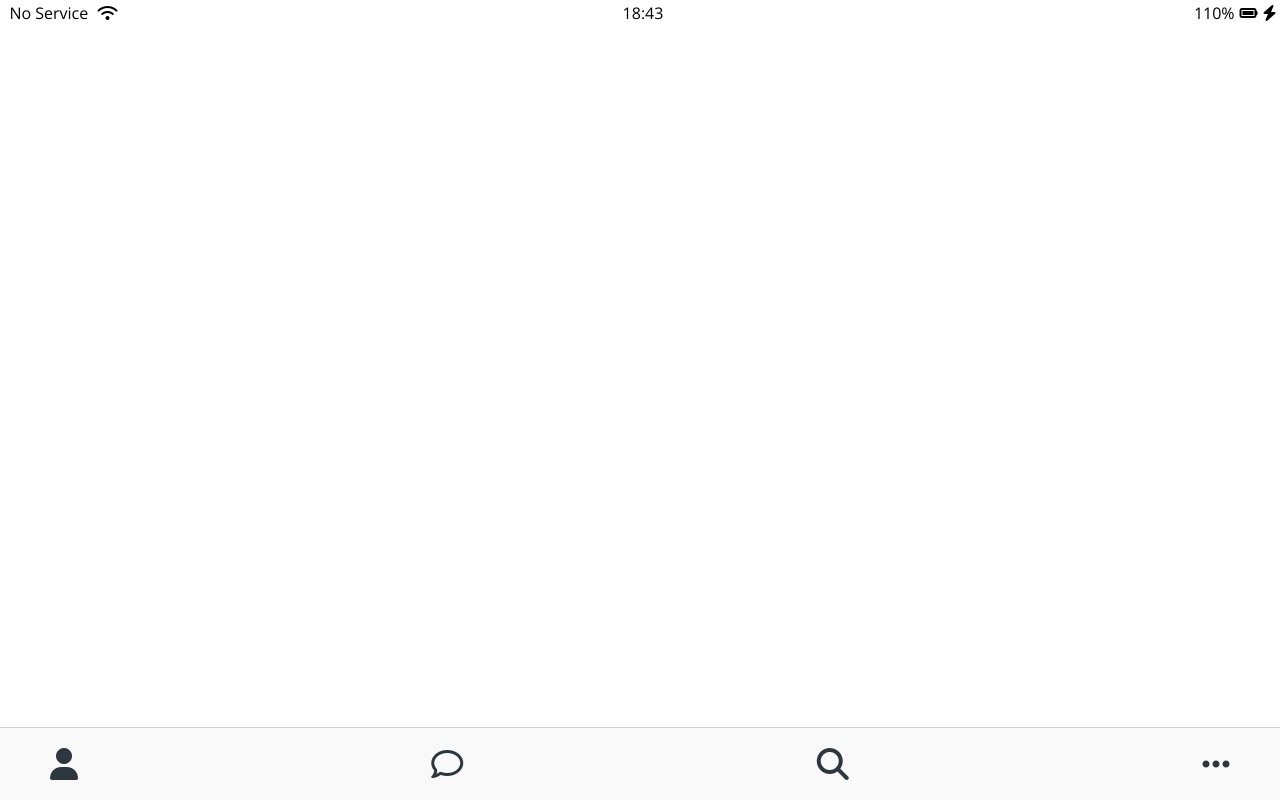
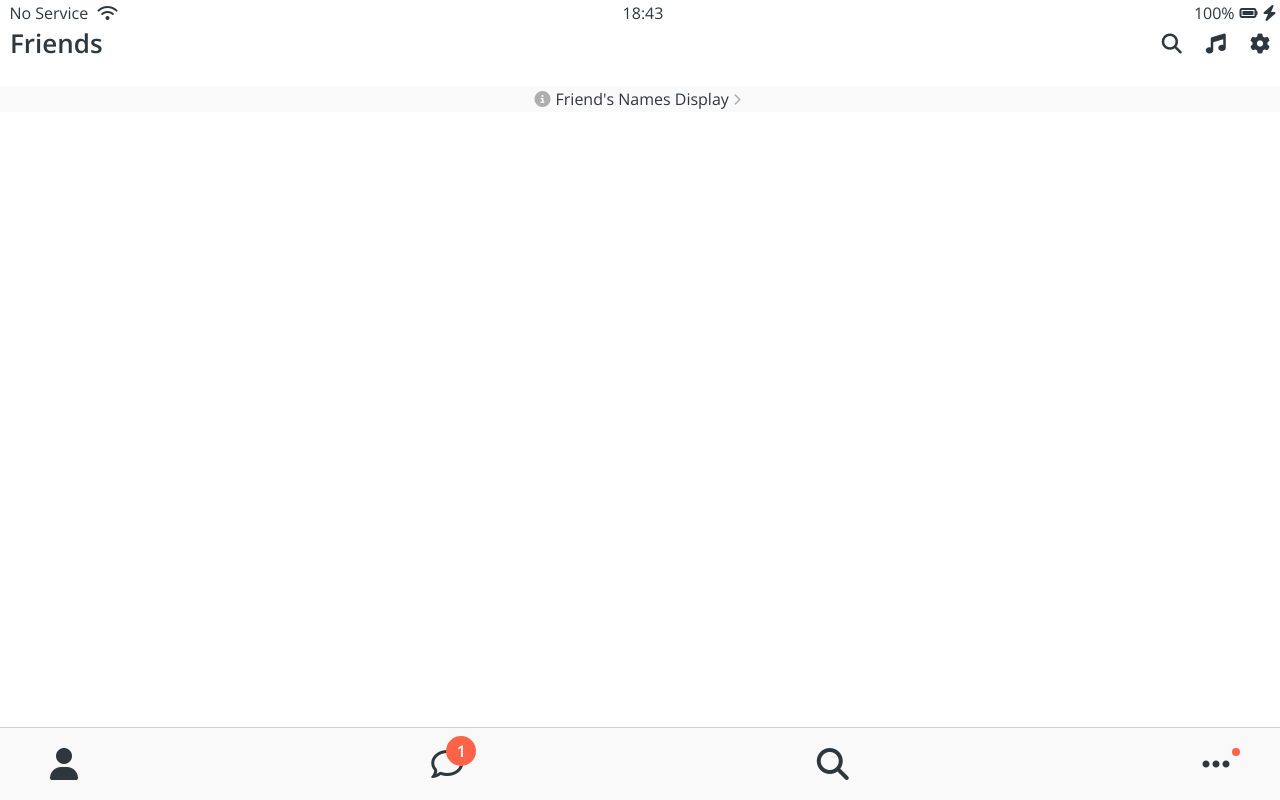
Before and after one commit to wkdrhkdwls/Kakao_clone, a plain HTML site: page friends.html in a window 1280 px wide. Drawn offline with nearby package versions, Linux system fonts and the light colour scheme.

Commit message:
12.02 middle

```diff
--- a/css/components/nav-bar.css
+++ b/css/components/nav-bar.css
@@ -14,5 +14,31 @@
 }
 
 .nav__link {
+  position: relative;
   color: #2e363e;
 }
+
+.nav__notification {
+  background-color: tomato;
+  width: 30px;
+  height: 30px;
+  border-radius: 15px;
+  display: flex;
+  justify-content: center;
+  align-items: center;
+  color: white;
+  font-weight: 600;
+  position: absolute;
+  left: 15px;
+  bottom: 15px;
+}
+
+.nav__circle {
+  background-color: tomato;
+  width: 8px;
+  height: 8px;
+  border-radius: 4px;
+  display: flex;
+  position: absolute;
+  left: 30px;
+}
--- /dev/null
+++ b/css/components/screen-header.css
@@ -0,0 +1,15 @@
+.screen-header {
+  display: flex;
+  justify-content: space-between;
+  align-items: center;
+  padding: 30px 10px;
+}
+
+.screen-header__title {
+  font-size: 26px;
+  font-weight: 600;
+}
+
+.screen-header__icons span {
+  margin-left: 20px;
+}
--- /dev/null
+++ b/css/screens/friends.css
@@ -0,0 +1,13 @@
+#friends-display-link {
+  position: relative;
+  text-align: center;
+  display: block;
+  background-color: #fafafa;
+  padding: 5px 0px;
+  align-items: center;
+}
+
+#friends-display-link i {
+  padding-right: 5px;
+  color: rgba(0, 0, 0, 0.3);
+}
--- a/css/styles.css
+++ b/css/styles.css
@@ -5,9 +5,12 @@
 /*Components*/
 @import "components/status-bar.css";
 @import "components/nav-bar.css";
+@import "components/screen-header.css";
 /*Screens*/
 @import "screens/login.css";
+@import "screens/friends.css";
 
 body {
   font-family: "Open Sans", sans-serif;
+  color: #2e363e;
 }
--- a/friends.html
+++ b/friends.html
@@ -19,21 +19,43 @@
       <span> 18:43</span>
     </div>
     <div class="status-bar__column">
-      <span>110%</span>
+      <span>100%</span>
       <i class="fas fa-battery-full"></i>
       <i class="fas fa-bolt"></i>
     </div>
   </div>
 
+  <header class="screen-header">
+    <h1 class="screen-header__title">Friends</h1>
+    <div class="screen-header__icons">
+      <span><i class="fas fa-search fa-lg"></i></span>
+      <span><i class="fas fa-music fa-lg"></i></span>
+      <span><i class="fas fa-cog fa-lg"></i></span>
+    </div>
+  </header>
+
+<a id="friends-display-link">
+  <i class="fas fa-info-circle"></i>Friend's Names Display
+  <i class="fas fa-chevron-right fa-xs"></i>
+</a>
+
   <nav class="nav">
     <ul class="nav__list">
-      <li class="nav__btn"><a class="nav__link" href="friends.html"><i class="fas fa-user fa-2x"></i></a>
+      <li class="nav__btn"><a class="nav__link" href="friends.html">
+        <i class="fas fa-user fa-2x"></i>
+      </a>
       </li>
-      <li class="nav__btn"><a class="nav__link" href="#"><i class="far fa-comment fa-2x"></i></a>
+      <li class="nav__btn"><a class="nav__link" href="#">
+        <span class="nav__notification">1</span>
+        <i class="far fa-comment fa-2x"></i>
+      </a>
       </li>
       <li class="nav__btn"><a class="nav__link" href="#"><i class="fas fa-search fa-2x"></i></a>
       </li>
-      <li class="nav__btn"><a class="nav__link" href="#"><i class="fas fa-ellipsis-h fa-2x"></i></a>
+      <li class="nav__btn"><a class="nav__link" href="#">
+        <span class="nav__circle"></span>
+        <i class="fas fa-ellipsis-h fa-2x"></i>
+      </a>
       </li>
     </ul>
   </nav>
```
